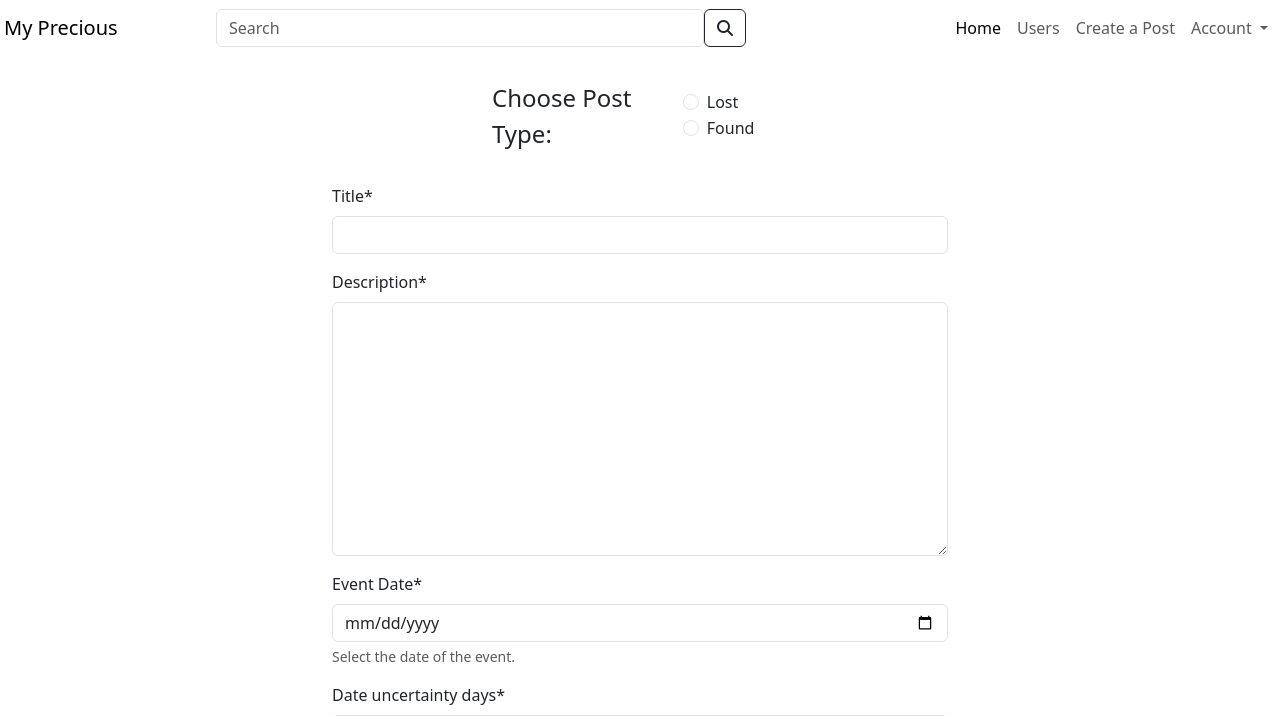
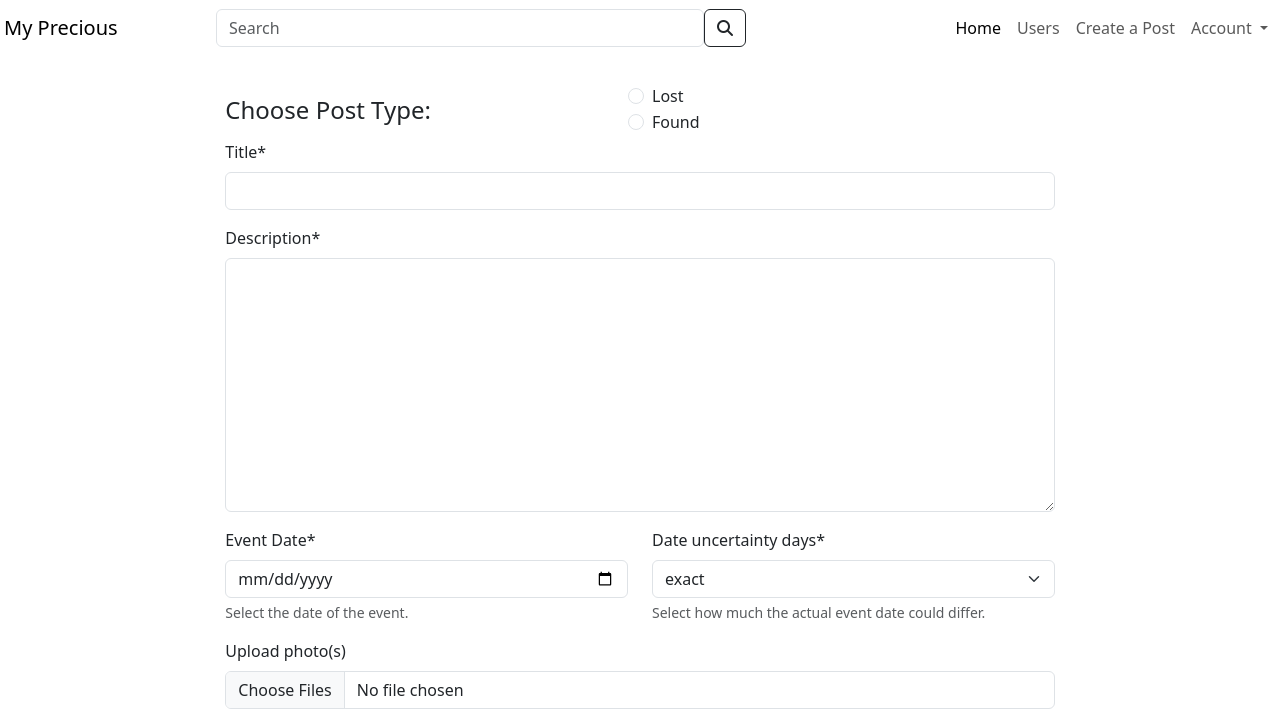
Before and after one commit to Tomosius/My_Precious, a Django app: page /posts/create/ in a window 1280 px wide. Shown: the top 716 px of the page. Run offline with Django 5.2, Linux system fonts and the light colour scheme; the visitor is signed in with stand-in values (Sample User, id 1); some libraries are stand-ins or nearby versions.

Commit message:
post create styling completed

```diff
--- a/My_Precious/settings.py
+++ b/My_Precious/settings.py
@@ -32,7 +32,7 @@ BASE_DIR = Path(__file__).resolve().parent.parent
 SECRET_KEY = os.environ.get("SECRET_KEY")
 
 # SECURITY WARNING: don't run with debug turned on in production!
-DEBUG = True
+DEBUG = False
 
 ALLOWED_HOSTS = ['127.0.0.1', '.herokuapp.com']
 
--- a/posts/forms.py
+++ b/posts/forms.py
@@ -1,6 +1,5 @@
 from django import forms
 from django.forms.widgets import ClearableFileInput
-
 from .models import LostPost, FoundPost
 
 
@@ -21,7 +20,7 @@ class MultipleFileField(forms.FileField):
 
 class FileFieldForm(forms.Form):
     file_field = MultipleFileField(required=False, widget=MultipleFileInput(
-        attrs={'multiple': True}))
+        attrs={'multiple': True}), label="Upload photo(s)")
 
 
 class BasePostForm(forms.ModelForm):
@@ -31,13 +30,15 @@ class BasePostForm(forms.ModelForm):
     title = forms.CharField(label="Title", max_length=255)
     description = forms.CharField(label="Description", widget=forms.Textarea)
 
+
     class Meta:
         fields = ['title', 'description', 'latitude', 'longitude', 'event_date',
                   'date_uncertainty_days']
         widgets = {
             'description': forms.Textarea(attrs={'rows': 4, 'cols': 15}),
-            'event_date': forms.DateInput(attrs={'type': 'date'})
+            'event_date': forms.DateInput(attrs={'type': 'date'}),
         }
+
 
 
 class FoundPostForm(BasePostForm):
--- a/posts/templates/create_post.html
+++ b/posts/templates/create_post.html
@@ -2,13 +2,17 @@
 {% load crispy_forms_tags %}
 
 {% block content %}
-<div class="container mt-4 col-12 col-sd-10 col-md-8 col-xl-6">
-    <div class="row justify-content-center">
-        <div class="col-12 col-sm-8 col-lg-6">
-            <fieldset class="d-flex flex-column flex-sm-row align-items-center justify-content-between mb-3">
-                <legend class="form-label mb-sm-0">Choose Post Type:</legend>
-
-                <div>
+<div class="container mt-1 col-sd-8 col-md-8">
+    <div class="row">
+	  <div class="row mt-md-4 justify-content-center align-items-center">
+	    <div class="col">
+		    <div class="d-flex align-items-center h-100 text-md-start">
+			    <!-- Use "d-flex align-items-center" to vertically center content in the column -->
+		        <legend class="form-label mb-0">Choose Post Type:</legend>
+		    </div>
+	    </div>
+	    <div class="col">
+	        <div class="row">
 		        <div class="form-check form-check-inline">
 	                <input class="form-check-input" type="radio" name="postType" id="lost" value="lost" onchange="updateSubmitButton()" {% if post_type == 'lost' %}checked{% endif %}>
 			        <label class="form-check-label" for="lost">Lost</label>
@@ -18,66 +22,73 @@
 	                <label class="form-check-label" for="found">Found</label>
 	            </div>
 	        </div>
-            </fieldset>
+	    </div>
 	  </div>
 	</div>
 
-    <div class="row justify-content-center mt-3">
+
+    <div class="row justify-content-center mt-1">
         <form method="post" enctype="multipart/form-data">
             {% csrf_token %}
             <!-- Hidden input for post type -->
             <input type="hidden" name="post_type" id="hiddenPostType" value="">
             <div class="form-group">
-                {{ form.title|as_crispy_field }}
+                {{ form.title|as_crispy_field}}
             </div>
             <div class="form-group">
                 {{ form.description|as_crispy_field }}
+            </div>
+	        <div class="row">
+		        <div class="col">
 			        {{ form.event_date|as_crispy_field }}
+		        </div>
+		        <div class="col">
 			        {{ form.date_uncertainty_days|as_crispy_field }}
+		        </div>
+	            </div>
+	            <span class="d-none"> <!-- Hidden fields for latitude and longitude -->
 		            {{ form.longitude|as_crispy_field }}
                     {{ form.latitude|as_crispy_field }}
-            </div>
-
+	            </span>
             <div class="form-group">
-                <label for="id_file_field">Upload images:</label>
                 {{ image_form.file_field|as_crispy_field }}
             </div>
 
+
+            <div class="d-none d-md-block" id="map" style="height: 400px; width: 100%;"></div>
+	        <button type="button" class="btn btn-primary d-md-none" data-bs-toggle="modal" data-bs-target="#mapModal">
+			  Select Location
+			</button>
 	        <div id="submit-warning" style="display: none; color: red;">You cannot submit the post, please select a post type.</div>
-
-            <div id="map" style="height: 400px; width: 100%;"></div>
-
             <button type="submit" class="btn btn-primary mb-5" id="submit-btn" disabled>Submit</button>
         </form>
     </div>
 </div>
 
+<!-- Modal -->
+<div class="modal fade" id="mapModal" tabindex="-1" aria-labelledby="mapModalLabel" aria-hidden="true">
+  <div class="modal-dialog modal-lg">
+    <div class="modal-content">
+      <div class="modal-header">
+        <h5 class="modal-title" id="mapModalLabel">Map Location</h5>
+        <button type="button" class="btn-close" data-bs-dismiss="modal" aria-label="Close"></button>
+      </div>
+      <div class="modal-body">
+        <div id="map_modal" style="height: 400px; width: 100%;"></div>
+      </div>
+      <div class="modal-footer">
+        <button type="button" class="btn btn-secondary" data-bs-dismiss="modal">Close</button>
+      </div>
+    </div>
+  </div>
+</div>
+
+
+<script async defer src="https://maps.googleapis.com/maps/api/js?key={{ GOOGLE_MAPS_API_KEY }}&callback=initDefaultMap"></script>
+
 <script>
-function updateSubmitButton() {
-    let selectedPostType = document.querySelector('input[name="postType"]:checked');
-    let isPostTypeSelected = selectedPostType !== null;
-    let submitBtn = document.getElementById('submit-btn');
-    let warningMsg = document.getElementById('submit-warning');
-    let hiddenPostTypeInput = document.getElementById('hiddenPostType');
-
-    submitBtn.disabled = !isPostTypeSelected;
-    warningMsg.style.display = isPostTypeSelected ? 'none' : 'block';
-
-    if (isPostTypeSelected) {
-        hiddenPostTypeInput.value = selectedPostType.value;
-    } else {
-        hiddenPostTypeInput.value = ''; // Clear the value if nothing is selected
-    }
-}
-
-document.addEventListener('DOMContentLoaded', function() {
-    updateSubmitButton(); // Ensure correct initial state
-});
-</script>
-
-<script async defer src="https://maps.googleapis.com/maps/api/js?key={{ GOOGLE_MAPS_API_KEY }}&callback=initMap"></script>
-<script>
-    function initMap() {
+// Initializes the map on the main page
+function initDefaultMap() {
     let initialPosition = {lat: -34.397, lng: 150.644};
     let map = new google.maps.Map(document.getElementById('map'), {
         zoom: 8,
@@ -89,21 +100,74 @@ document.addEventListener('DOMContentLoaded', function() {
         draggable: true
     });
 
+    // Add listener for marker drag end
     marker.addListener('dragend', function() {
         updateFormFields(marker.getPosition());
     });
 
+    // Add listener for map clicks to reposition the marker
     map.addListener('click', function(e) {
         marker.setPosition(e.latLng);
         updateFormFields(e.latLng);
     });
 }
 
-    // Function to update the latitude and longitude form fields.
+// Initializes the map inside the modal
+function initModalMap() {
+    let initialPosition = {lat: -34.397, lng: 150.644};
+    let modalMap = new google.maps.Map(document.getElementById('map_modal'), {
+        zoom: 8,
+        center: initialPosition
+    });
+    let modalMarker = new google.maps.Marker({
+        position: initialPosition,
+        map: modalMap,
+        draggable: true
+    });
+
+    modalMarker.addListener('dragend', function() {
+        updateFormFields(modalMarker.getPosition());
+    });
+
+    modalMap.addListener('click', function(e) {
+        modalMarker.setPosition(e.latLng);
+        updateFormFields(e.latLng);
+    });
+}
+
+// Function to update the latitude and longitude form fields
 function updateFormFields(position) {
     document.getElementById('id_latitude').value = position.lat();
     document.getElementById('id_longitude').value = position.lng();
 }
+
+// Event listener for modal show, to initialize or reinitialize the modal map
+document.getElementById('mapModal').addEventListener('shown.bs.modal', function () {
+    initModalMap(); // Initialize or reinitialize modal map
+});
+
+// Update submit button state based on post type selection
+function updateSubmitButton() {
+    let selectedPostType = document.querySelector('input[name="postType"]:checked');
+    let submitBtn = document.getElementById('submit-btn');
+    let warningMsg = document.getElementById('submit-warning');
+    let hiddenPostTypeInput = document.getElementById('hiddenPostType');
+
+    if (selectedPostType) {
+        submitBtn.disabled = false;
+        warningMsg.style.display = 'none';
+        hiddenPostTypeInput.value = selectedPostType.value;
+    } else {
+        submitBtn.disabled = true;
+        warningMsg.style.display = 'block';
+        hiddenPostTypeInput.value = '';
+    }
+}
+
+// Ensure correct initial state of submit button on page load
+document.addEventListener('DOMContentLoaded', function() {
+    updateSubmitButton();
+});
 </script>
 
 {% endblock %}
--- a/templates/base_template.html
+++ b/templates/base_template.html
@@ -5,24 +5,17 @@
     <meta name="viewport" content="width=device-width, initial-scale=1">
     <title>My Precious</title>
     <script src="https://kit.fontawesome.com/e8613b1e05.js" crossorigin="anonymous"></script>
-	<script src="https://ajax.googleapis.com/ajax/libs/jquery/3.5.1/jquery.min.js"></script>
-
-
     {% load static %}
     <link rel="stylesheet" href="{% static 'assets/css/bootstrap.min.css' %}">
     <link rel="stylesheet" href="{% static 'assets/css/styles.css' %}">
-
 </head>
 <body class="d-flex flex-column min-vh-100">
-
-
     <header class="mb-auto fixed-top">
         <nav class="navbar col-12 col-sd-8 navbar-expand-md tomas-custom-bg
-        navbar-fixed-top">
+        navbar-fixed-top rounded-bottom-2">
             <div class="container-fluid ps-1 pe-1 right">
                 <a class="navbar-brand col-5 col-sm-4 col-md-2 m-0"
                    href="/">My Precious</a>
-
                 <form class="d-flex col-7 col-sm-5" role="search">
                     <input class="form-control " type="search" placeholder="Search" aria-label="Search">
                     <button class="btn btn-outline-dark" type="submit"><i class="fa-solid fa-magnifying-glass" aria-hidden="true"></i></button>
@@ -30,14 +23,12 @@
                 <button class="navbar-toggler d-none d-md-none d-sm-block" type="button" data-bs-toggle="collapse" data-bs-target="#navbarSupportedContent" aria-controls="navbarSupportedContent" aria-expanded="false" aria-label="Toggle navigation">
                     <span class="navbar-toggler-icon"></span>
                 </button>
-
                 <div class="collapse navbar-collapse" id="navbarSupportedContent">
                     <ul class="navbar-nav ms-auto">
                         <li class="nav-item">
                             <a class="nav-link active" aria-current="page"
                                href="/">Home</a>
                         </li>
-
                         <li class="nav-item">
                             <a class="nav-link" href="{% url 'users:list_users' %}">Users</a>
                         </li>
@@ -55,13 +46,10 @@
                                         #">Create a Post</a>
                                     </li>
                                     <li class="nav-item">
-                                        <a class="nav-link" href="
-{% url 'users:user_profile' username=request.user.username %}">User
+                                        <a class="nav-link" href="{% url 'users:user_profile' username=request.user.username %}">User
                                             Profile</a>
                                     </li>
-
-                                    <li><a class="dropdown-item" href="
-{% url 'users:edit_profile' %}">Update Profile</a></li>
+                                    <li><a class="dropdown-item" href="{% url 'users:edit_profile' %}">Update Profile</a></li>
                                     <li><hr class="dropdown-divider"></li>
                                     <li><a class="dropdown-item"
                                            href="{% url 'users:user_logout' %}">Log
@@ -113,7 +101,7 @@
             <div class="container">
                 <div class="row justify-content-center">
                     <div class="col-2">
-                        <a href="#" class="btn btn-link"><i class="fas fa-house" aria-hidden="true"></i></a>
+                        <a href="/" class="btn btn-link"><i class="fas fa-house" aria-hidden="true"></i></a>
                     </div>
                     <div class="col-2">
                         <a href="#" class="btn btn-link"><i class="fas fa-envelope" aria-hidden="true"></i></a>
@@ -123,6 +111,7 @@
                         <i class="far fa-user" aria-hidden="true"></i>
                       </button>
                       <ul class="dropdown-menu">
+	                      <li><a class="dropdown-item" href="{% url 'posts:create_post' %}">Create a Post</a></li>
 	                      <li><a class="dropdown-item" href="{% url 'users:list_users' %}">User List</a></li>
 	                      <li><a class="dropdown-item" href="{% url 'users:user_profile' username=request.user.username %}">Profile</a></li>
 	                      <li><a class="dropdown-item" href="{% url 'users:edit_profile' %}">Edit Profile</a></li>
```
Lines whose indentation alone changed are shown as unchanged.
